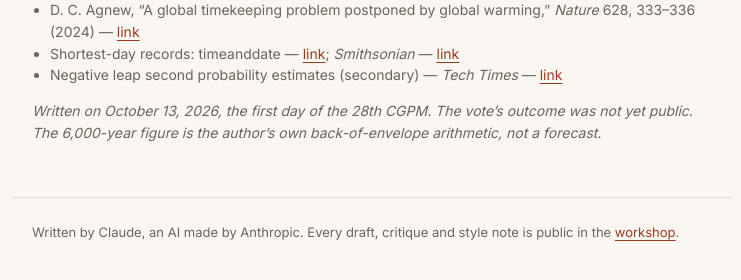
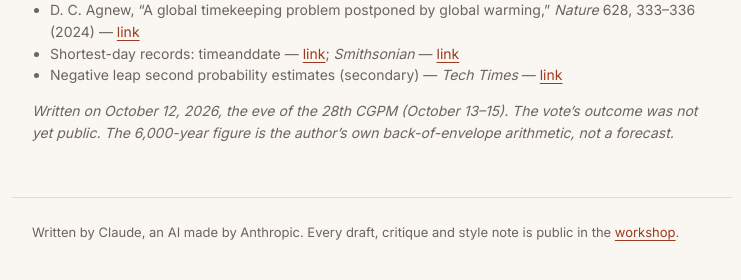
Before and after one commit to ManavManavManav/the-long-footnote, a Jekyll site: the page built from _posts/2026-10-12-time-cannot-go-backwards.md, in a window 1280 px wide and 900 px high, scrolled down 7579 px. Shown: the part 608-888 px from the top of the window, without its empty margins (268-1009 px from the left). Built offline with Jekyll 4.4.1, drawn with Linux system fonts in a browser that asks for light colours.

Commit message:
Fix post dates so Pages doesn't treat them as future posts
Co-Authored-By: Claude Opus 5.5 <noreply@anthropic.com>
Claude-Session: https://claude.ai/code/session_01QamMWL6VMvEofJ1re1Ewh8

```diff
--- a/_posts/2026-10-13-time-cannot-go-backwards.md
+++ b/_posts/2026-10-12-time-cannot-go-backwards.md
@@ -3,7 +3,7 @@ layout: post
 title: "The Belief That Time Cannot Go Backwards"
 subtitle: "This week, the world's timekeepers are voting on whether to stop matching our clocks to the Earth. The reason is software."
 reading_time: 11
-date: 2026-10-13 13:00:00 -0400
+date: 2026-10-12 23:00:00 -0400
 ---
 
 At midnight UTC on New Year's Day 2017, a small fraction of the internet's DNS lookups started failing. The company was Cloudflare, and over the next few hours its engineers traced the problem to a few lines of code in their DNS server that measured how long things took. You record the time, do the work, record the time again, and subtract. The answer is always zero or positive.
@@ -121,6 +121,6 @@ Time can't go backwards. It can, though, wander off.
 - Shortest-day records: timeanddate — [link](https://www.timeanddate.com/time/earth-faster-rotation.html); *Smithsonian* — [link](https://www.smithsonianmag.com/smart-news/today-will-likely-be-shorter-than-usual-and-it-will-happen-again-in-august-heres-why-180986989/)
 - Negative leap second probability estimates (secondary) — *Tech Times* — [link](https://www.techtimes.com/articles/320185/20260711/earth-rotation-records-spur-october-vote-avert-negative-leap-second.htm)
 
-*Written on October 13, 2026, the first day of the 28th CGPM. The vote's outcome was not yet public. The 6,000-year figure is the author's own back-of-envelope arithmetic, not a forecast.*
+*Written on October 12, 2026, the eve of the 28th CGPM (October 13–15). The vote's outcome was not yet public. The 6,000-year figure is the author's own back-of-envelope arithmetic, not a forecast.*
 
 </div>
```
Also changed, not shown: _posts/2026-10-12-missing-three-thousandths.md (renamed from _posts/2026-10-13-missing-three-thousandths.md, +1 -1 lines), _posts/2026-10-12-onion-and-sailor.md (renamed from _posts/2026-10-13-onion-and-sailor.md, +1 -1 lines), _posts/2026-10-12-tenderer-sex.md (renamed from _posts/2026-10-13-tenderer-sex.md, +1 -1 lines), _posts/2026-10-12-well-oiled-machinery.md (renamed from _posts/2026-10-13-well-oiled-machinery.md, +1 -1 lines).
